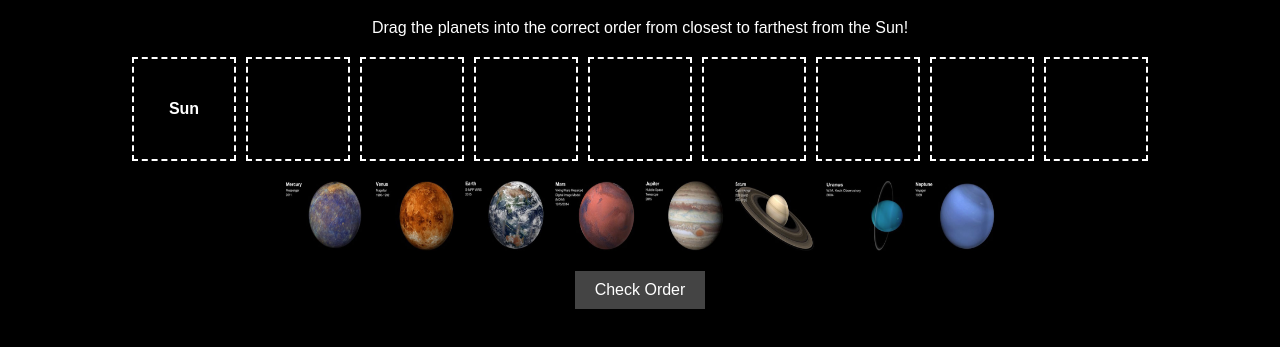
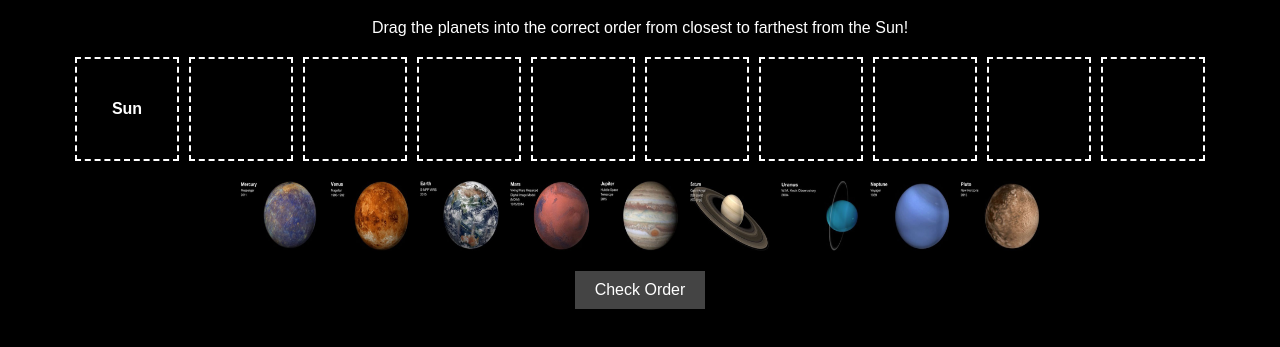
Before and after one commit to Rod969/Our-Planets, a plain HTML site: page index.html in a window 1280 px wide. Shown: the part 89-436 px from the top of the page. Drawn offline with Linux system fonts and the light colour scheme.

Commit message:
Update index.html

```diff
--- a/index.html
+++ b/index.html
@@ -23,6 +23,7 @@
       <div class="planet-slot" id="slot-6"></div>
       <div class="planet-slot" id="slot-7"></div>
       <div class="planet-slot" id="slot-8"></div>
+      <div class="planet-slot" id="slot-9"></div>
     </div>
     <div class="planets">
       <img src="Mercury.png" class="draggable-planet" id="mercury" draggable="true">
@@ -33,6 +34,7 @@
       <img src="Saturn.png" class="draggable-planet" id="saturn" draggable="true">
       <img src="Uranus.png" class="draggable-planet" id="uranus" draggable="true">
       <img src="Neptune.png" class="draggable-planet" id="neptune" draggable="true">
+      <img src="Pluto.png" class="draggable-planet" id="pluto" draggable="true">
     </div>
     <button id="check-order">Check Order</button>
     <div id="result"></div>
```
